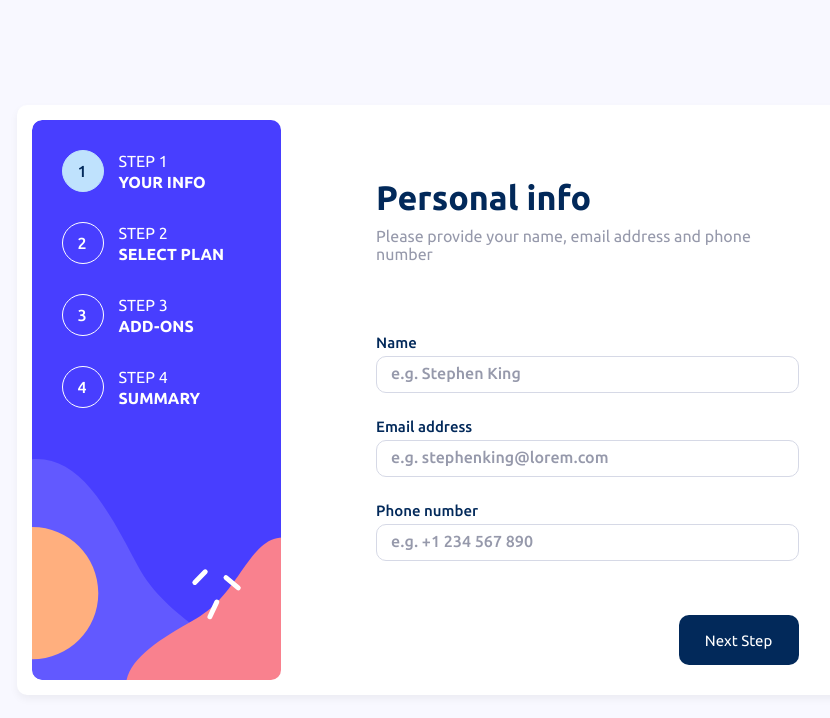
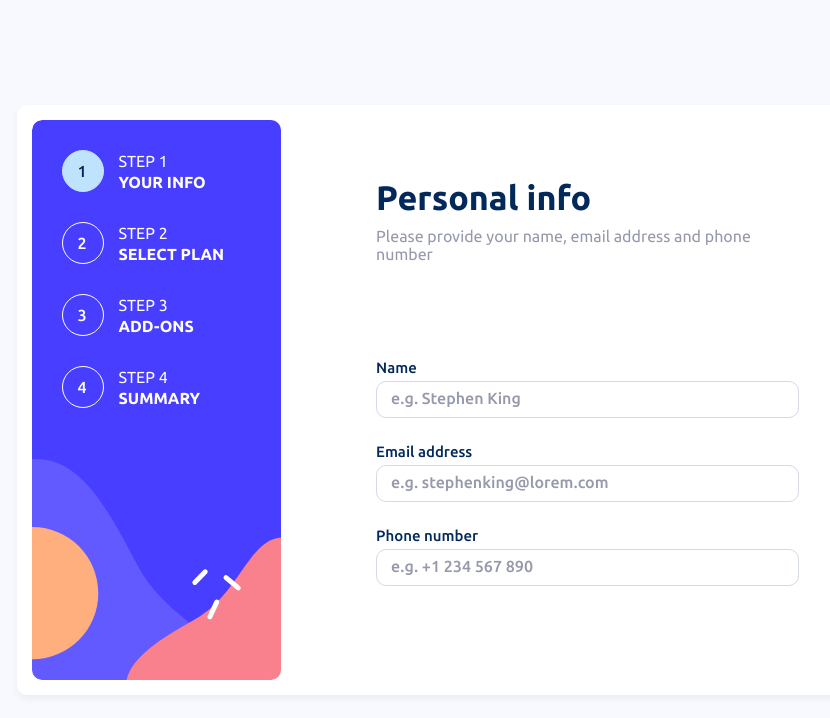
Before and after one commit to EdoardoMiglioli/Multi-step-form-design, a React (Create React App) app in the folder multi-step-form/: page / in a window 1280 px wide. Shown: the top 718 px of the page, without its empty margins (185-1015 px from the left). Built offline with nearby package versions, Linux system fonts and the light colour scheme.

Commit message:
adapted step 3 to mobile

```diff
--- a/multi-step-form/src/components/Steps/Step1.jsx
+++ b/multi-step-form/src/components/Steps/Step1.jsx
@@ -76,10 +76,6 @@ function Step1({ formData, handleChange, onNext }) {
           />
         </div>
       </div>
-
-      <div className="buttons-container">
-        <NextButton handleNext={handleNext} />
-      </div>
     </div>
   );
 }
--- a/multi-step-form/src/styles/step.css
+++ b/multi-step-form/src/styles/step.css
@@ -393,6 +393,10 @@ input:checked + .slider:before {
     gap: 0;
   }
 
+  .title {
+    margin-top: 20px;
+  }
+
   .subtitle {
     margin: 0;
   }
@@ -424,4 +428,8 @@ input:checked + .slider:before {
     grid-template-rows: 1fr 1fr;
     gap: 5px;
   }
+
+  .addons-container {
+    margin: 20px 0;
+  }
 }
```
